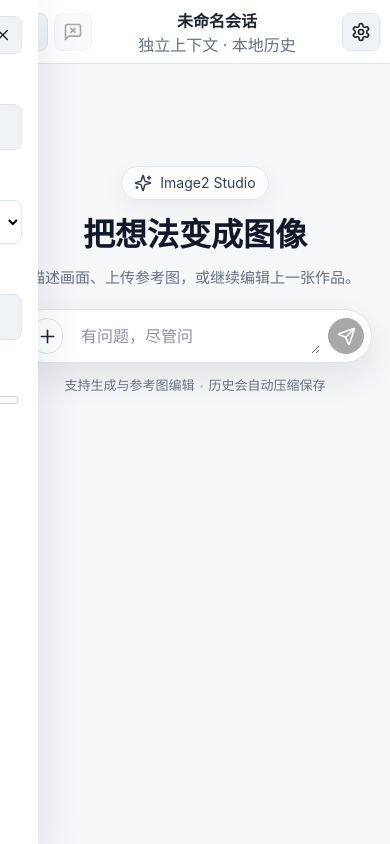
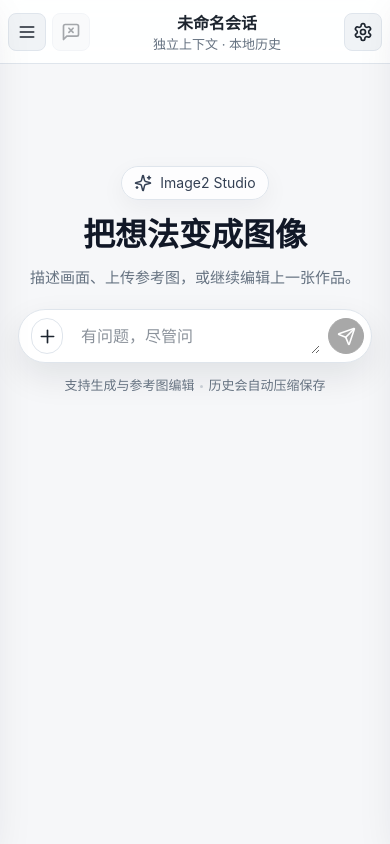
Before and after one commit to onlylynkron/image-2, a React (Vite) app: page / in a window 390 px wide. Built offline with nearby package versions, Linux system fonts and the light colour scheme.

Commit message:
fix: improve mobile layout constraints

```diff
--- a/client/src/styles.css
+++ b/client/src/styles.css
@@ -23,6 +23,7 @@ body {
   margin: 0;
   background: var(--bg);
   color: var(--text);
+  overflow-x: hidden;
 }
 
 button,
@@ -40,6 +41,8 @@ button {
   display: grid;
   grid-template-columns: 280px minmax(0, 1fr);
   min-height: 100vh;
+  width: 100%;
+  overflow-x: hidden;
   background: var(--bg);
 }
 
@@ -247,6 +250,7 @@ button {
 .main-panel {
   display: grid;
   grid-template-rows: 64px minmax(0, 1fr) auto;
+  width: 100%;
   min-width: 0;
   max-height: 100vh;
 }
@@ -294,6 +298,7 @@ button {
 
 .conversation {
   overflow-y: auto;
+  overflow-x: hidden;
   padding: 32px clamp(14px, 4vw, 46px) 28px;
 }
 
@@ -358,7 +363,9 @@ button {
 .message {
   display: flex;
   margin: 0 auto 22px;
+  width: min(920px, 100%);
   max-width: 920px;
+  min-width: 0;
 }
 
 .message.user {
@@ -425,6 +432,7 @@ button {
 .bubble {
   width: fit-content;
   max-width: min(760px, 100%);
+  min-width: 0;
   background: var(--panel);
   border: 1px solid var(--line);
   border-radius: 8px;
@@ -434,6 +442,7 @@ button {
 
 .bubble p {
   white-space: pre-wrap;
+  overflow-wrap: anywhere;
   margin: 0;
   line-height: 1.65;
 }
@@ -996,10 +1005,22 @@ button {
     top: 0;
     bottom: 0;
     width: min(86vw, 340px);
+    max-width: 340px;
     z-index: 10;
-    transform: translateX(-105%);
     transition: transform 180ms ease;
     box-shadow: var(--shadow);
+  }
+
+  .sidebar {
+    left: 0;
+    right: auto;
+    transform: translateX(-105%);
+  }
+
+  .settings-panel {
+    left: auto;
+    right: 0;
+    transform: translateX(105%);
   }
 
   .sidebar.is-open,
@@ -1014,8 +1035,53 @@ button {
 }
 
 @media (max-width: 640px) {
+  body {
+    width: 100%;
+  }
+
+  .app-shell,
+  .main-panel {
+    width: 100%;
+    max-width: 100vw;
+  }
+
+  .sidebar,
+  .settings-panel {
+    width: min(82vw, 300px);
+    padding: 14px;
+  }
+
+  .settings-panel {
+    right: 0;
+    left: auto;
+  }
+
   .topbar {
-    padding: 0 10px;
+    grid-template-columns: 38px 38px minmax(0, 1fr) 38px;
+    display: grid;
+    gap: 6px;
+    padding: 0 8px;
+  }
+
+  .topbar-title {
+    min-width: 0;
+  }
+
+  .topbar-title strong {
+    font-size: 16px;
+  }
+
+  .topbar-title span {
+    font-size: 13px;
+  }
+
+  .icon-button {
+    width: 38px;
+    height: 38px;
+  }
+
+  .clear-button {
+    margin-left: 0;
   }
 
   .conversation {
@@ -1023,15 +1089,36 @@ button {
   }
 
   .message {
+    width: 100%;
     max-width: 100%;
+    margin-bottom: 18px;
+  }
+
+  .bubble {
+    max-width: min(100%, calc(100vw - 20px));
+  }
+
+  .message.image-edit-request .bubble {
+    max-width: min(320px, 100%);
+  }
+
+  .message.image-edit-request .bubble p {
+    max-width: 100%;
+    text-align: left;
   }
 
   .message-images {
     grid-template-columns: repeat(2, minmax(0, 1fr));
   }
 
+  .image-bubble,
+  .image-result {
+    max-width: min(320px, 100%);
+    width: min(320px, 100%);
+  }
+
   .image-generating-card {
-    width: min(360px, 100%);
+    width: min(320px, 100%);
   }
 
   .composer-wrap {
```
